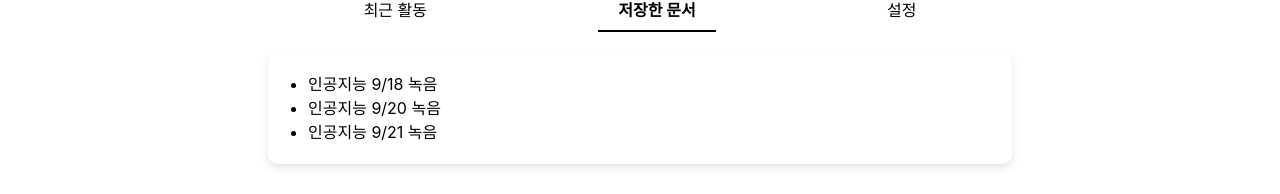
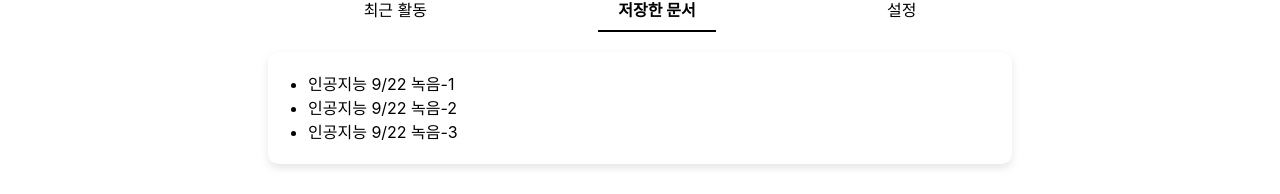
Before and after one commit to TEAM-MukTae/fe, a React (Create React App) app: page /mypage in a window 1280 px wide. Both pictures are taken after a click on the button "저장한 문서". Shown: the part 271-465 px from the top of the page. Built offline with nearby package versions, Linux system fonts and the light colour scheme; a web font is replaced by a local one.

Commit message:
feat: 마이페이지 언어 설정

```diff
--- a/src/pages/MyPage.tsx
+++ b/src/pages/MyPage.tsx
@@ -127,18 +127,18 @@ const MyPage = () => {
                 {activeTab === "activity" && (
                     <div>
                         <ul className="pl-5 list-disc">
-                            <li>인공지능 Ch1 퀴즈</li>
-                            <li>인공지능 Ch2 퀴즈</li>
-                            <li>인공지능 Ch3 퀴즈</li>
+                            <li>{t("myPage.quiz.ai1")}</li>
+                            <li>{t("myPage.quiz.ai2")}</li>
+                            <li>{t("myPage.quiz.ai3")}</li>
                         </ul>
                     </div>
                 )}
                 {activeTab === "saved" && (
                     <div>
                         <ul className="pl-5 list-disc">
-                            <li>인공지능 9/18 녹음</li>
-                            <li>인공지능 9/20 녹음</li>
-                            <li>인공지능 9/21 녹음</li>
+                            <li>{t("myPage.record.ai1")}</li>
+                            <li>{t("myPage.record.ai2")}</li>
+                            <li>{t("myPage.record.ai3")}</li>
                         </ul>
                     </div>
                 )}
```
